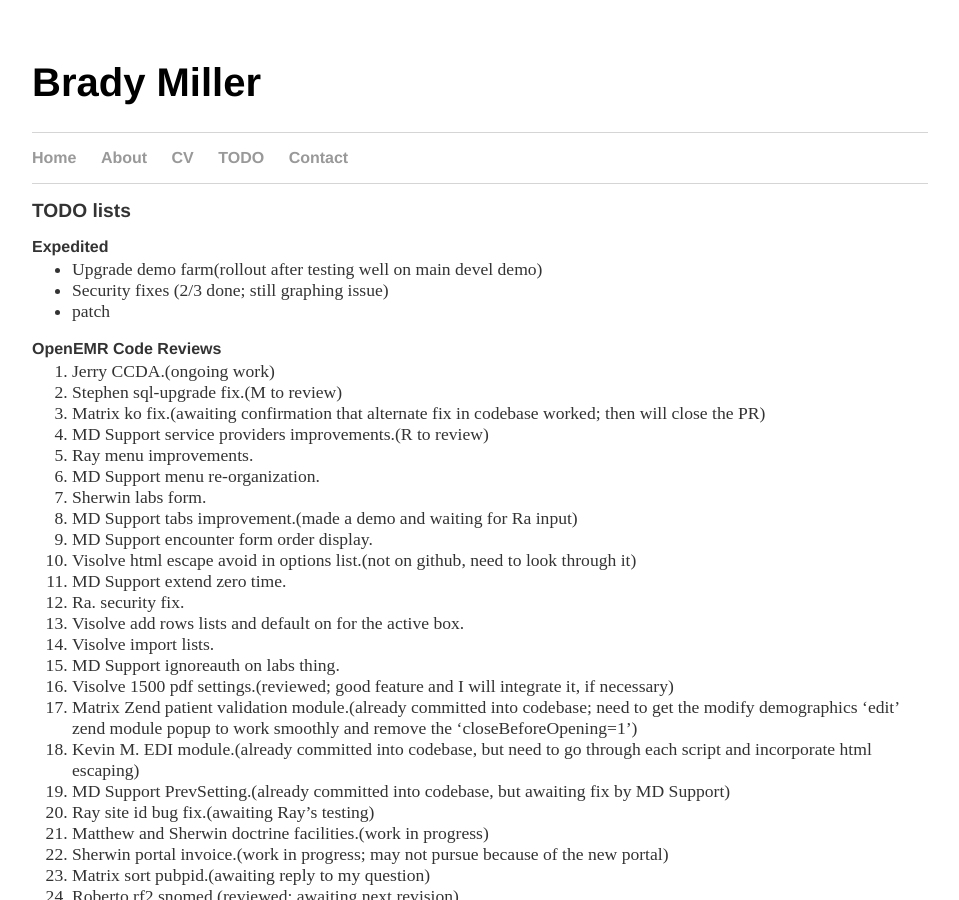
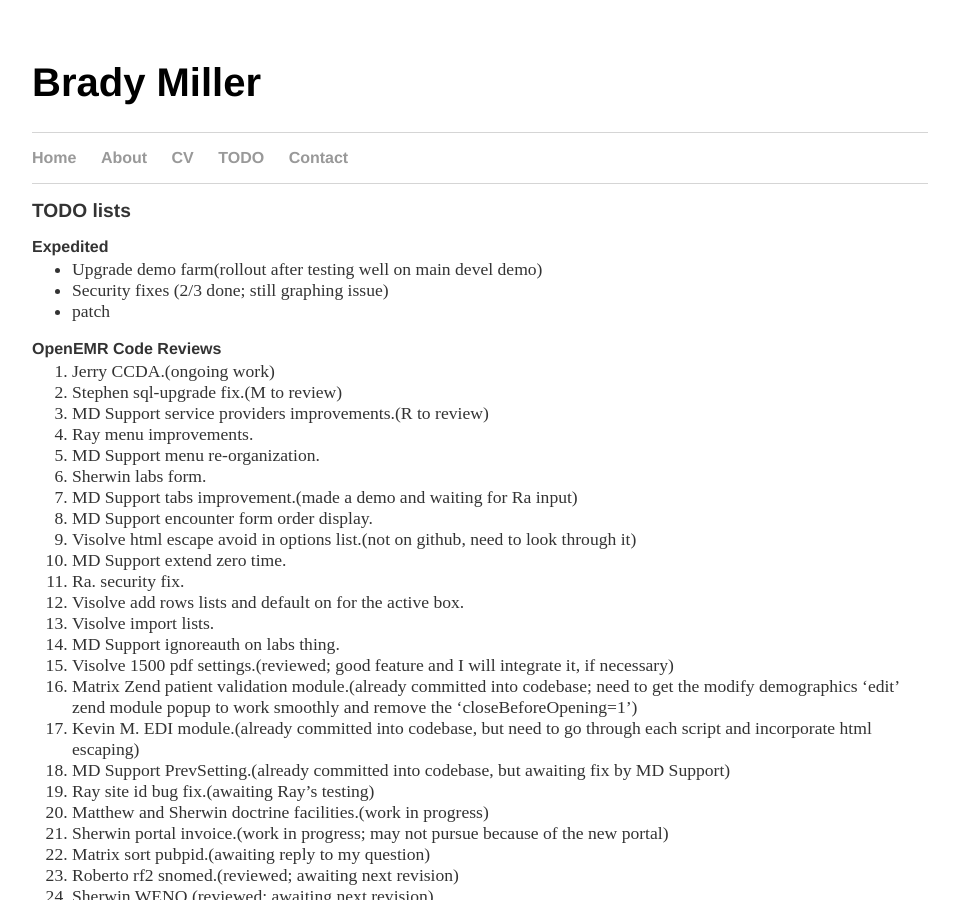
Before and after one commit to bradymiller/bradymiller.github.io, a Jekyll site: the page built from todo/index.md, in a window 1280 px wide and 900 px high. Shown: the whole window, without its empty margins (160-1119 px from the left). Built offline with Jekyll 4.4.1, drawn with Linux system fonts in a browser that asks for light colours; our own code applies the rules of GitHub Pages for plain Markdown files.

Commit message:
Update index.md

```diff
--- a/todo/index.md
+++ b/todo/index.md
@@ -11,7 +11,6 @@
 ### OpenEMR Code Reviews
 1. Jerry CCDA.(ongoing work)
 1. Stephen sql-upgrade fix.(M to review)
-1. Matrix ko fix.(awaiting confirmation that alternate fix in codebase worked; then will close the PR)
 1. MD Support service providers improvements.(R to review)
 1. Ray menu improvements.
 1. MD Support menu re-organization.
```
